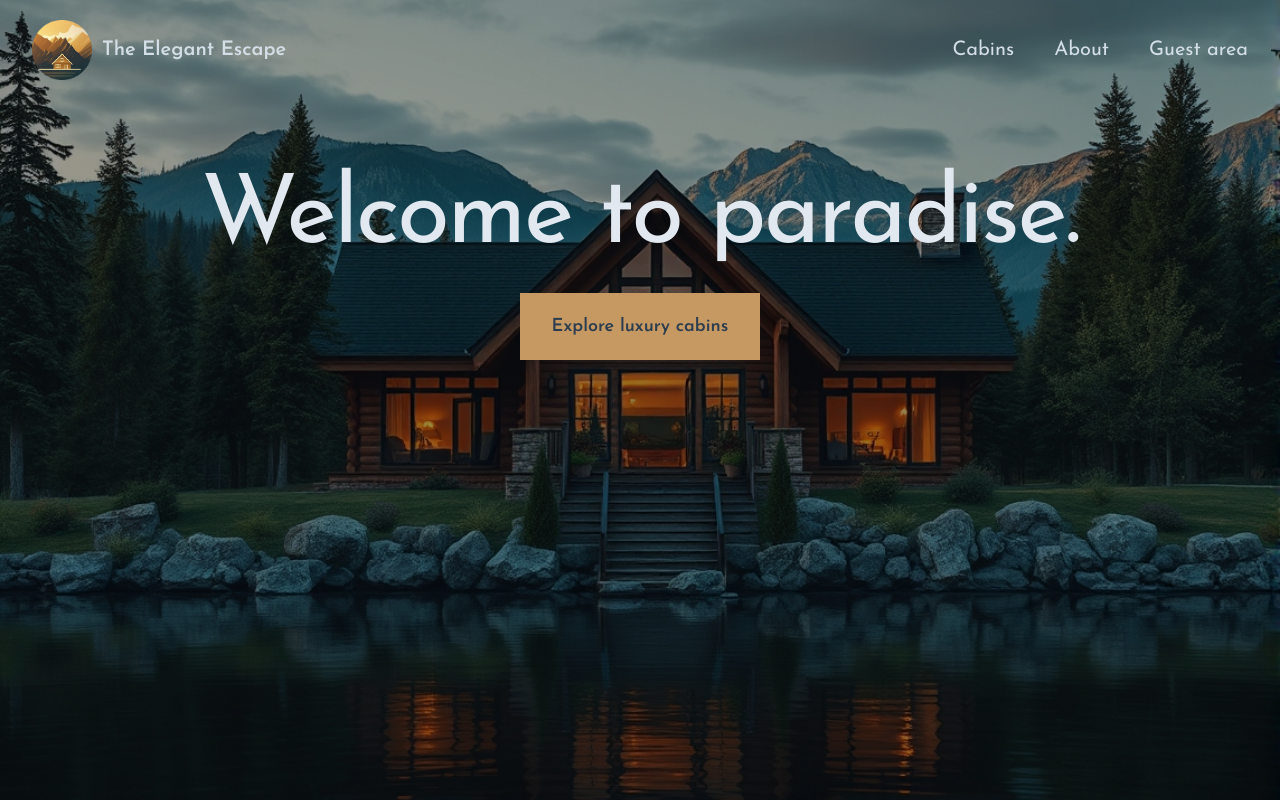
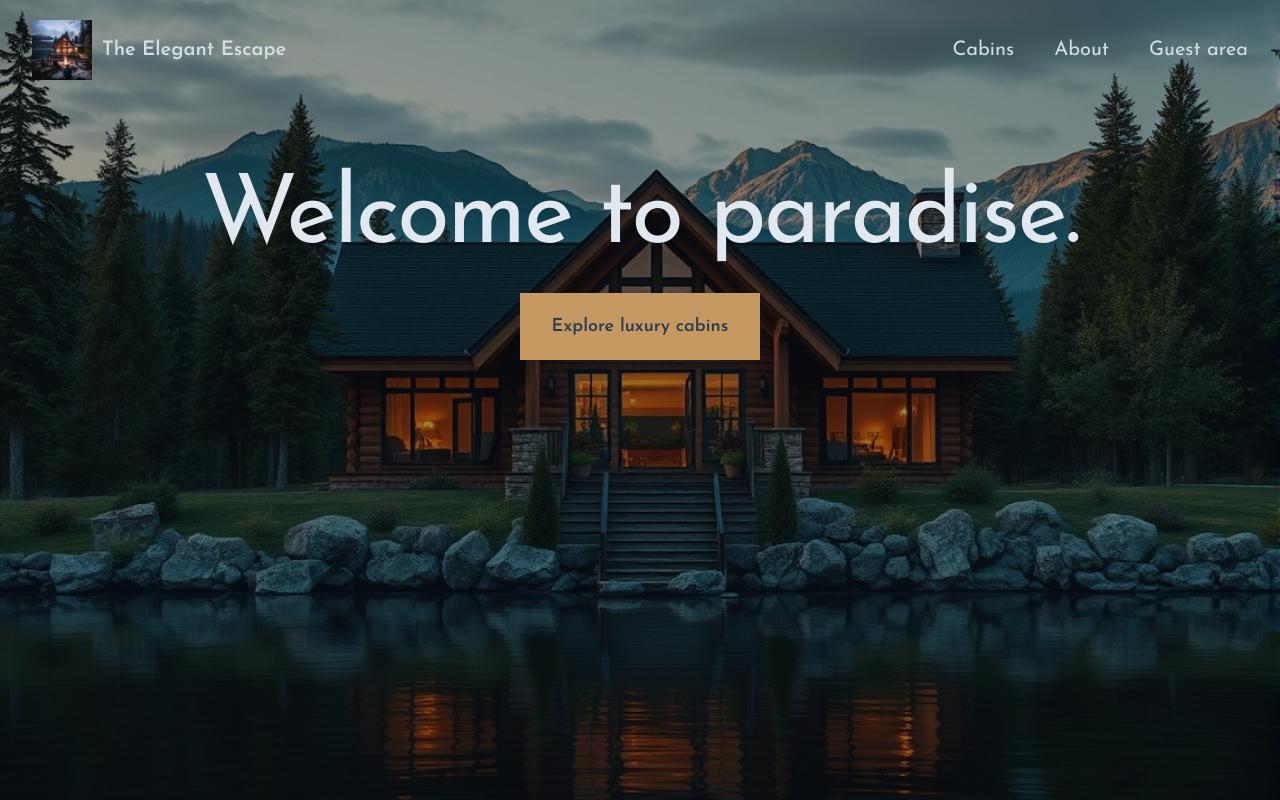
Before and after one commit to codakyello/the-wild-oasis-website, a Next.js app: page / in a window 1280 px wide. Built offline with nearby package versions, Linux system fonts and the light colour scheme; no server answers.

Commit message:
fix import

```diff
--- a/app/_components/Logo.js
+++ b/app/_components/Logo.js
@@ -1,12 +1,12 @@
 import Image from "next/image";
 import Link from "next/link";
-import logo from "@/public/logo.png";
+import AppLogo from "@/public/about1.jpg";
 
 function Logo() {
   return (
     <Link href="/" className="flex items-center gap-4 z-10">
       <Image
-        src={logo}
+        src={AppLogo}
         quality={100}
         height="60"
         width="60"
```
